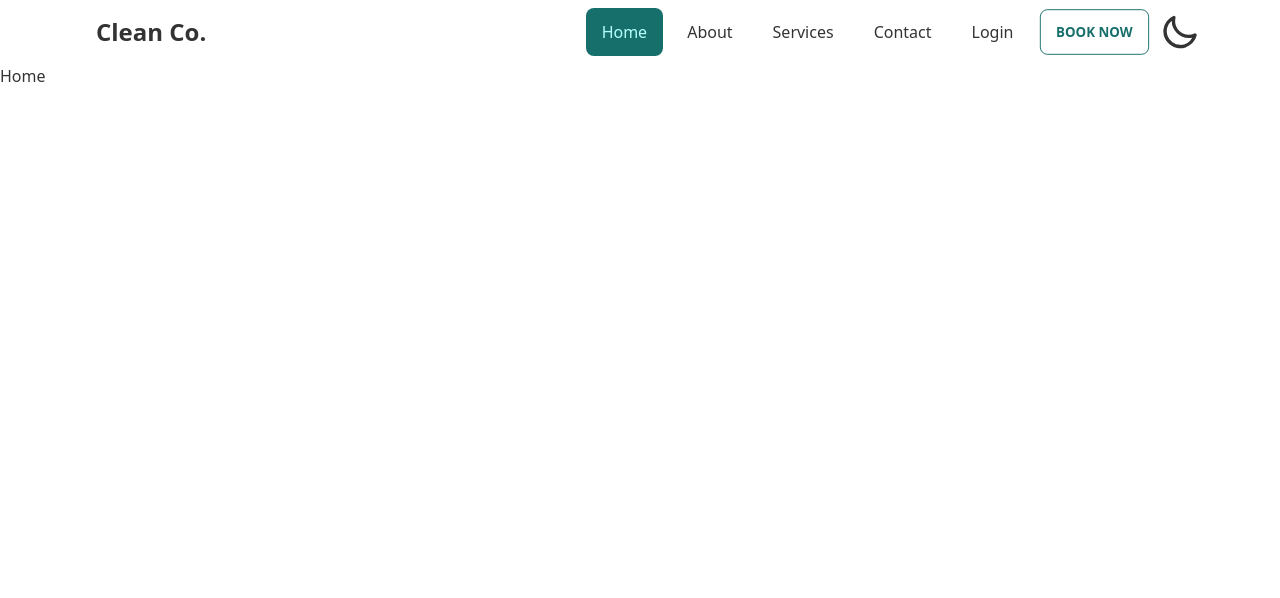
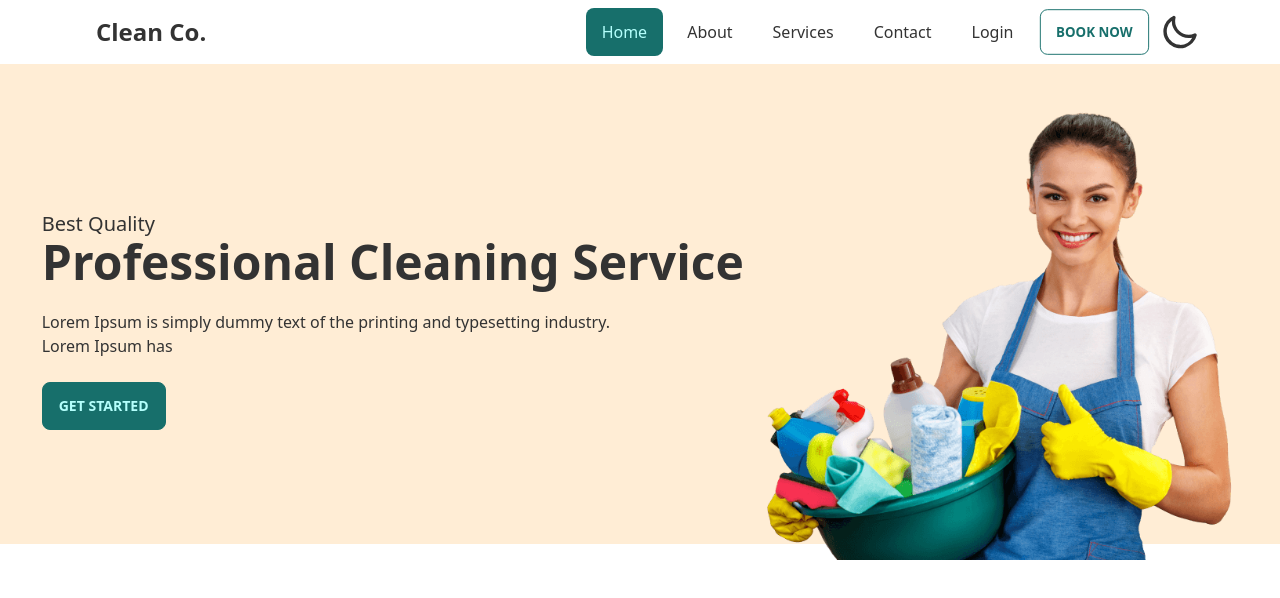
Before and after one commit to rokib97/clean-co-live, a React (Create React App) app: page / in a window 1280 px wide. Shown: the top 598 px of the page. Built offline with nearby package versions, Linux system fonts and the light colour scheme.

Commit message:
added hero / landing section

```diff
--- a/src/components/Navbar.js
+++ b/src/components/Navbar.js
@@ -6,7 +6,7 @@
     <div class="drawer drawer-end">
       <input id="my-drawer-3" type="checkbox" class="drawer-toggle" />
       <div class="drawer-content flex flex-col">
-        <div class="w-full navbar bg-base-100 lg:px-20">
+        <div class="w-full navbar fixed top-0 z-50 bg-base-100 lg:px-20">
           <div class="flex-1 px-2 mx-2 text-2xl font-bold">Clean Co.</div>
           <div class="flex-none lg:hidden">
             <label for="my-drawer-3" class="btn btn-square btn-ghost">
--- a/src/pages/Home.js
+++ b/src/pages/Home/Home.js
@@ -1,9 +1,10 @@
 import React from "react";
+import Landing from "./Landing";
 
 const Home = () => {
   return (
     <div>
-      <h1>Home</h1>
+      <Landing />
     </div>
   );
 };
--- /dev/null
+++ b/src/pages/Home/Landing.js
@@ -0,0 +1,24 @@
+import React from "react";
+import bucketgirl from "../../assests/images/bucketgirl.png";
+const Landing = () => {
+  return (
+    <div class="hero h-screen lg:h-[60vh] bg-accent mt-16">
+      <div class="hero-content flex-col lg:flex-row">
+        <div>
+          <p className="text-xl">Best Quality</p>
+          <h1 class="text-5xl font-bold">Professional Cleaning Service</h1>
+          <p class="py-6 max-w-xl">
+            Lorem Ipsum is simply dummy text of the printing and typesetting
+            industry. Lorem Ipsum has
+          </p>
+          <button class="btn btn-primary">Get Started</button>
+        </div>
+        <div className="h-[60vh] shrink-0">
+          <img src={bucketgirl} class="h-full" alt="" />
+        </div>
+      </div>
+    </div>
+  );
+};
+
+export default Landing;
--- a/src/routes/publicRoute.js
+++ b/src/routes/publicRoute.js
@@ -1,6 +1,6 @@
 import About from "../pages/About";
 import Contact from "../pages/Contact";
-import Home from "../pages/Home";
+import Home from "../pages/Home/Home";
 import Login from "../pages/Login";
 import Services from "../pages/Services";
 
```
Also changed, not shown: src/assests/images/bucketgirl.png (added).
